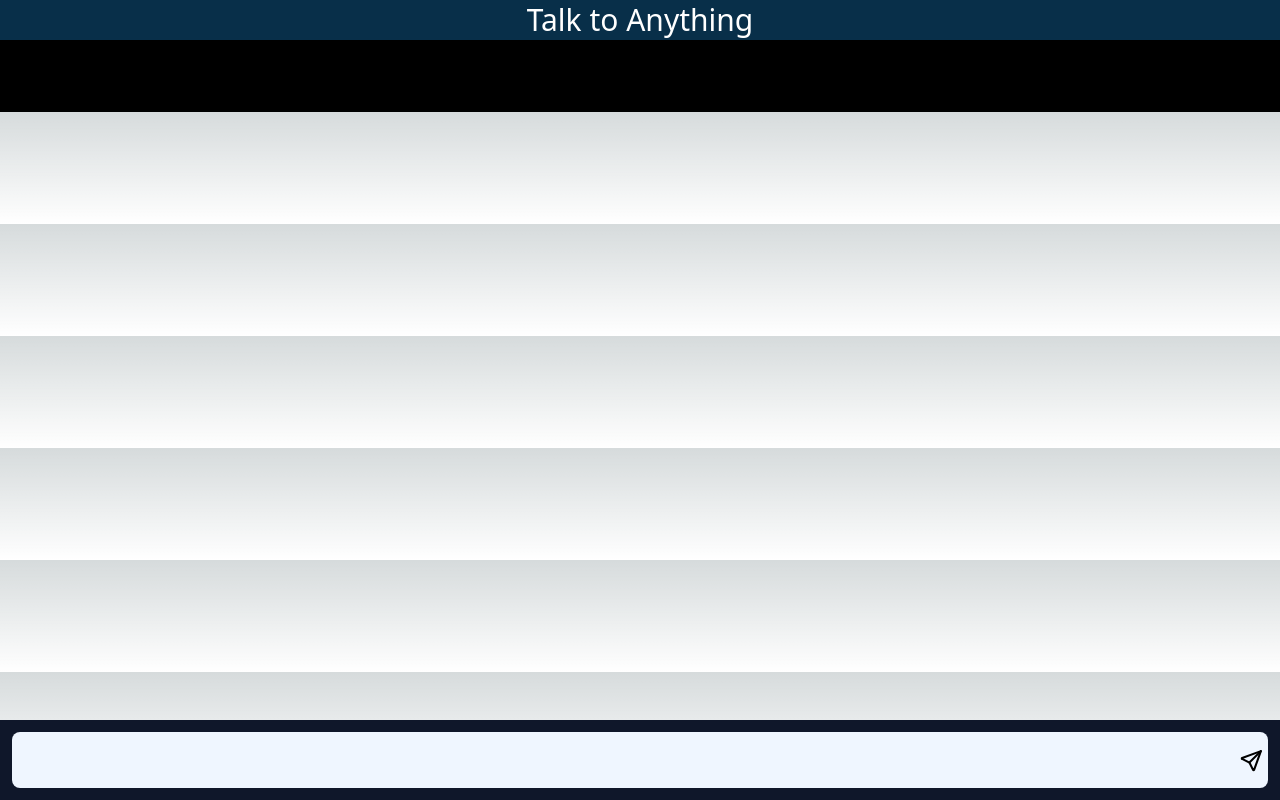
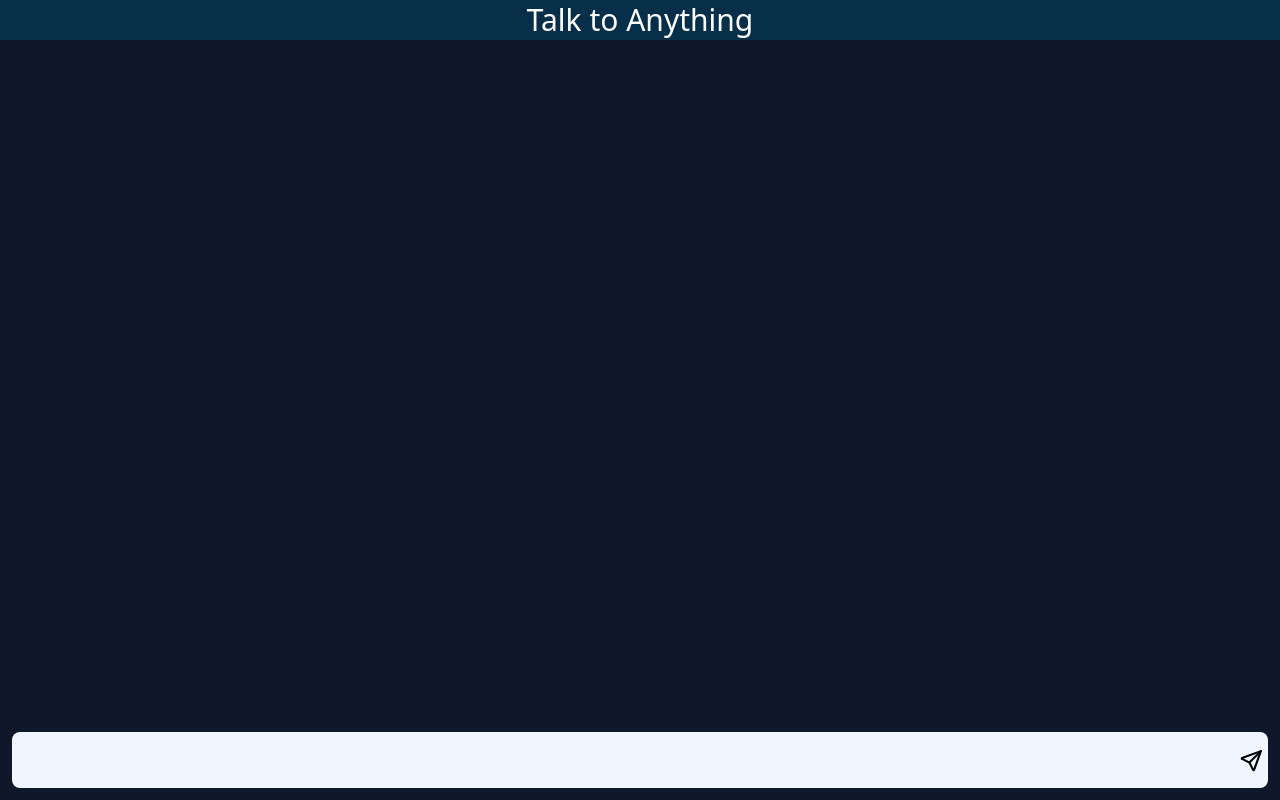
Before and after one commit to higorpr/talk-to-anything-nextjs, a Next.js app: page /chat in a window 1280 px wide. Built offline with nearby package versions, Linux system fonts and the light colour scheme.

Commit message:
fix: correct CSS bugs

```diff
--- a/src/app/globals.css
+++ b/src/app/globals.css
@@ -17,11 +17,12 @@
 }
 
 body {
-  color: rgb(var(--foreground-rgb));
-  background: linear-gradient(
+  /* color: rgb(var(--foreground-rgb)); */
+  /* background: linear-gradient(
       to bottom,
       transparent,
       rgb(var(--background-end-rgb))
     )
-    rgb(var(--background-start-rgb));
+    rgb(var(--background-start-rgb)); */
+    background-color: #001122;
 }
--- a/src/components/Message.tsx
+++ b/src/components/Message.tsx
@@ -42,7 +42,7 @@ export default function Message({ text, from }: MessageInputs) {
 					id="messageText"
 					className="max-w-[80%] break-words border border-transparent rounded bg-violet-500 p-1"
 				>
-					<p className="text-gray-900 text-sm">{text}</p>
+					<p className="text-white text-sm">{text}</p>
 				</div>
 			</div>
 		);
--- a/src/pages/chat.tsx
+++ b/src/pages/chat.tsx
@@ -16,7 +16,7 @@ export default function ChatPage() {
 	return (
 		<main
 			id="mainPage"
-			className="flex flex-col justify-center items-center h-full w-full bg-black"
+			className="flex flex-col justify-center items-center h-screen w-full bg-slate-900"
 		>
 			<header
 				id="header"
```
